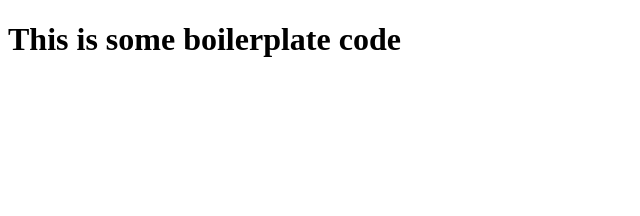
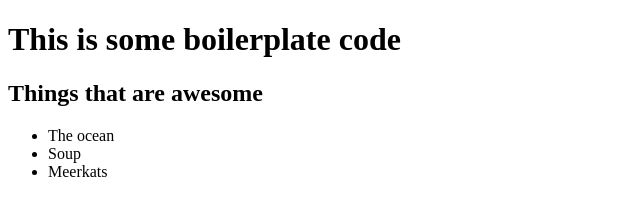
Before and after one commit to msolorio/git-collab-test, a plain HTML site: page index.html in a window 1280 px wide. Shown: the whole page, without its empty margins (0-640 px from the left). Drawn offline with Linux system fonts and the light colour scheme.

Commit message:
Adds things that are awesome

```diff
--- a/index.html
+++ b/index.html
@@ -8,5 +8,12 @@
 </head>
 <body>
   <h1>This is some boilerplate code</h1>
+
+  <h2>Things that are awesome</h2>
+  <ul>
+    <li>The ocean</li>
+    <li>Soup</li>
+    <li>Meerkats</li>
+  </ul>
 </body>
 </html>
```
